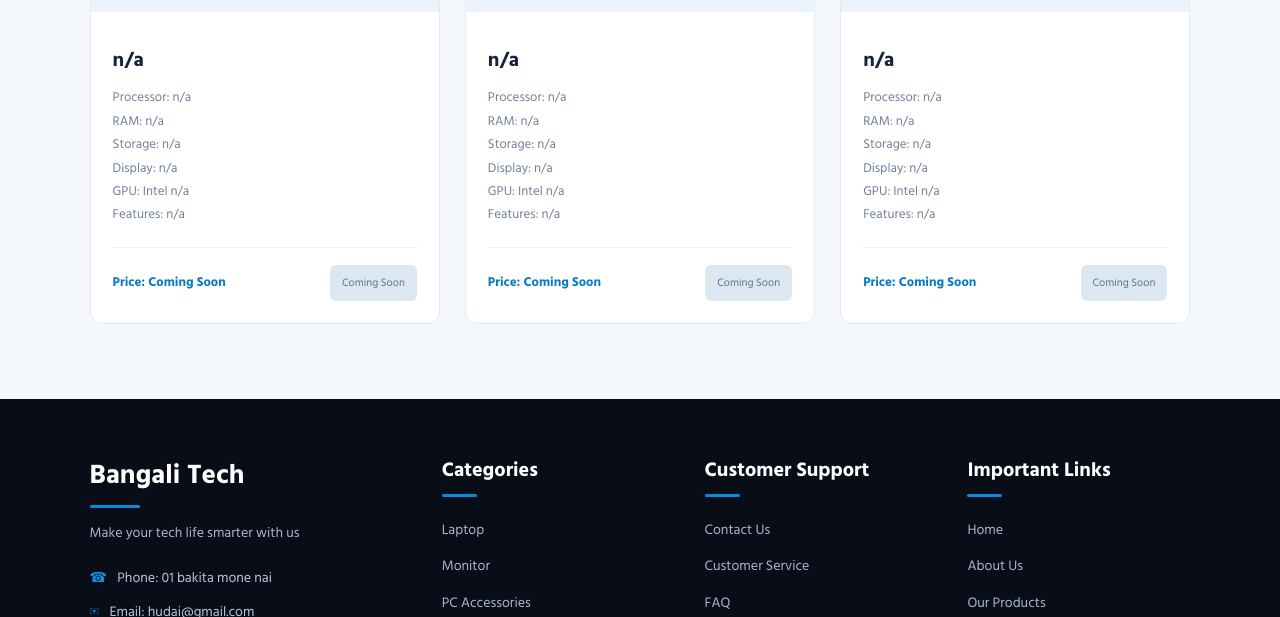
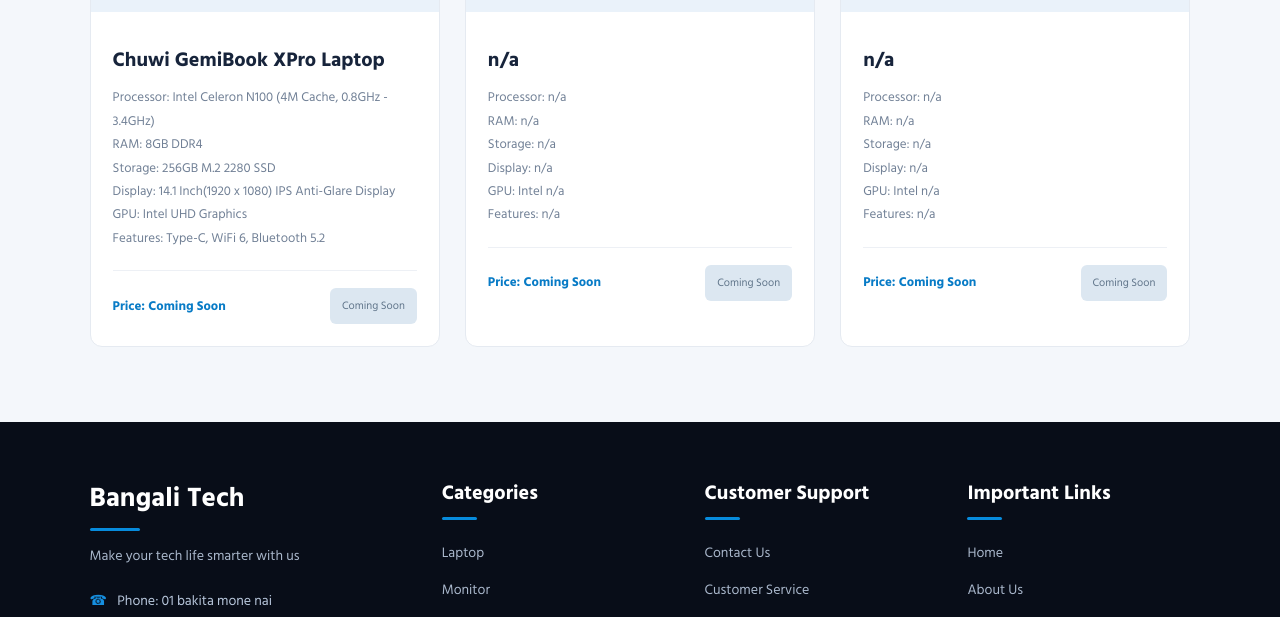
Before and after one commit to bangali-tech/laptops, a plain HTML site: page index.html in a window 1280 px wide. Shown: the part 1590-2207 px from the top of the page. Drawn offline with Linux system fonts and the light colour scheme.

Commit message:
Revise Laptop 07 details in index.html
Updated product details for Laptop 07 with specific specifications.

```diff
--- a/index.html
+++ b/index.html
@@ -216,20 +216,20 @@
             <article class="product-card">
 
                 <div class="product-image">
-                    <img src="pictures/7.png" alt="Laptop 07">
+                    <img src="pictures/Chuwi GemiBook XPro Laptop.png" alt="Laptop 07">
                 </div>
 
                 <div class="product-info">
 
-                    <h2>n/a</h2>
+                    <h2>Chuwi GemiBook XPro Laptop</h2>
 
                     <p class="specs">
-                        Processor: n/a<br>
-                        RAM: n/a<br>
-                        Storage: n/a<br>
-                        Display: n/a<br>
-                        GPU: Intel n/a<br>
-                        Features: n/a<br>
+                        Processor: Intel Celeron N100 (4M Cache, 0.8GHz - 3.4GHz)<br>
+                        RAM: 8GB DDR4<br>
+                        Storage: 256GB M.2 2280 SSD<br>
+                        Display: 14.1 Inch(1920 x 1080) IPS Anti-Glare Display<br>
+                        GPU: Intel UHD Graphics<br>
+                        Features: Type-C, WiFi 6, Bluetooth 5.2<br>
                     </p>
 
                     <div class="product-bottom">
```
